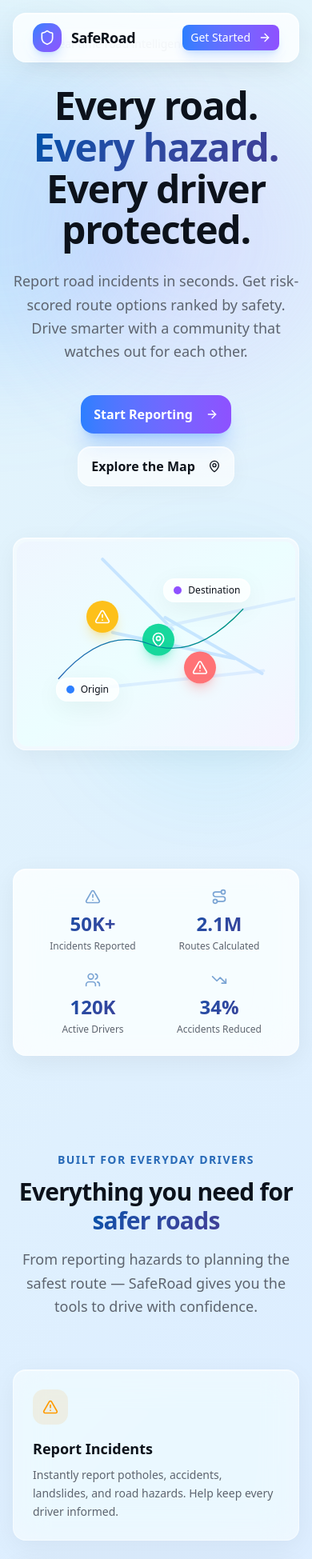
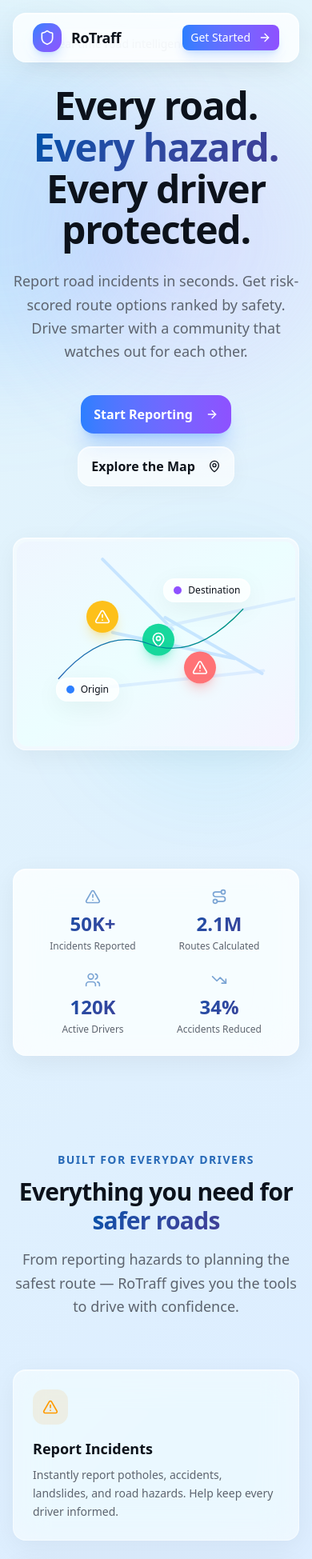
Before and after one commit to nirupamdutta746-web/RoTraff_v1, a React (Vite) app: page / in a window 390 px wide. Shown: the top 1949 px of the page at 80% size. Built offline with nearby package versions, Linux system fonts and the light colour scheme; no server answers; what @convex-dev/auth would draw is missing.

Commit message:
Freebuff: I want you to change one more change the app name from Sa...

```diff
--- a/src/pages/Auth.tsx
+++ b/src/pages/Auth.tsx
@@ -137,7 +137,7 @@
                         <Shield className="w-7 h-7 text-white" />
                       </div>
                     </div>
-                    <CardTitle className="text-xl">Welcome to SafeRoad</CardTitle>
+                    <CardTitle className="text-xl">Welcome to RoTraff</CardTitle>
                     <CardDescription>
                       Enter your email to sign in or create an account
                     </CardDescription>
--- a/src/pages/Dashboard.tsx
+++ b/src/pages/Dashboard.tsx
@@ -410,7 +410,7 @@
             <div className="w-8 h-8 rounded-lg bg-gradient-to-br from-blue-500 to-violet-500 flex items-center justify-center shadow-md shadow-blue-500/20">
               <Shield className="w-4 h-4 text-white" />
             </div>
-            <span className="font-bold text-foreground hidden sm:block">SafeRoad</span>
+            <span className="font-bold text-foreground hidden sm:block">RoTraff</span>
           </div>
         </div>
 
--- a/src/pages/Landing.tsx
+++ b/src/pages/Landing.tsx
@@ -140,19 +140,19 @@
     {
       name: "Sarah Chen",
       role: "Daily Commuter",
-      text: "SafeRoad saved me from a flooded highway last week. The community reports are incredibly accurate.",
+      text: "RoTraff saved me from a flooded highway last week. The community reports are incredibly accurate.",
       stars: 5,
     },
     {
       name: "Marcus Rivera",
       role: "Fleet Manager",
-      text: "We've reduced vehicle damage by 40% since integrating SafeRoad risk scores into our route planning.",
+      text: "We've reduced vehicle damage by 40% since integrating RoTraff risk scores into our route planning.",
       stars: 5,
     },
     {
       name: "Aisha Patel",
       role: "City Planner",
-      text: "The incident data from SafeRoad has become invaluable for identifying infrastructure priorities.",
+      text: "The incident data from RoTraff has become invaluable for identifying infrastructure priorities.",
       stars: 5,
     },
   ];
@@ -173,7 +173,7 @@
                 <Shield className="w-5 h-5 text-white" />
               </div>
               <span className="text-lg font-bold tracking-tight text-foreground">
-                SafeRoad
+                RoTraff
               </span>
             </div>
             <div className="hidden md:flex items-center gap-8">
@@ -452,7 +452,7 @@
               <span className="gradient-text">safer roads</span>
             </h2>
             <p className="mt-4 text-muted-foreground text-lg leading-relaxed">
-              From reporting hazards to planning the safest route — SafeRoad
+              From reporting hazards to planning the safest route — RoTraff
               gives you the tools to drive with confidence.
             </p>
           </AnimatedSection>
@@ -489,7 +489,7 @@
               The full picture
             </p>
             <h2 className="text-3xl sm:text-4xl font-extrabold tracking-tight">
-              Why drivers choose <span className="gradient-text">SafeRoad</span>
+              Why drivers choose <span className="gradient-text">RoTraff</span>
             </h2>
             <p className="mt-4 text-muted-foreground text-lg leading-relaxed">
               From the first tap on the map to the safest route home — here is
@@ -520,7 +520,7 @@
               Simple &amp; effective
             </p>
             <h2 className="text-3xl sm:text-4xl font-extrabold tracking-tight">
-              How <span className="gradient-text">SafeRoad</span> works
+              How <span className="gradient-text">RoTraff</span> works
             </h2>
           </AnimatedSection>
 
@@ -668,10 +668,10 @@
               <div className="w-8 h-8 rounded-lg bg-gradient-to-br from-blue-500 to-violet-500 flex items-center justify-center">
                 <Shield className="w-4 h-4 text-white" />
               </div>
-              <span className="font-bold text-foreground">SafeRoad</span>
+              <span className="font-bold text-foreground">RoTraff</span>
             </div>
             <p className="text-sm text-muted-foreground">
-              © 2026 SafeRoad. Making every road safer, one report at a time.
+              © 2026 RoTraff. Making every road safer, one report at a time.
             </p>
             <div className="flex items-center gap-6">
               <a
```
